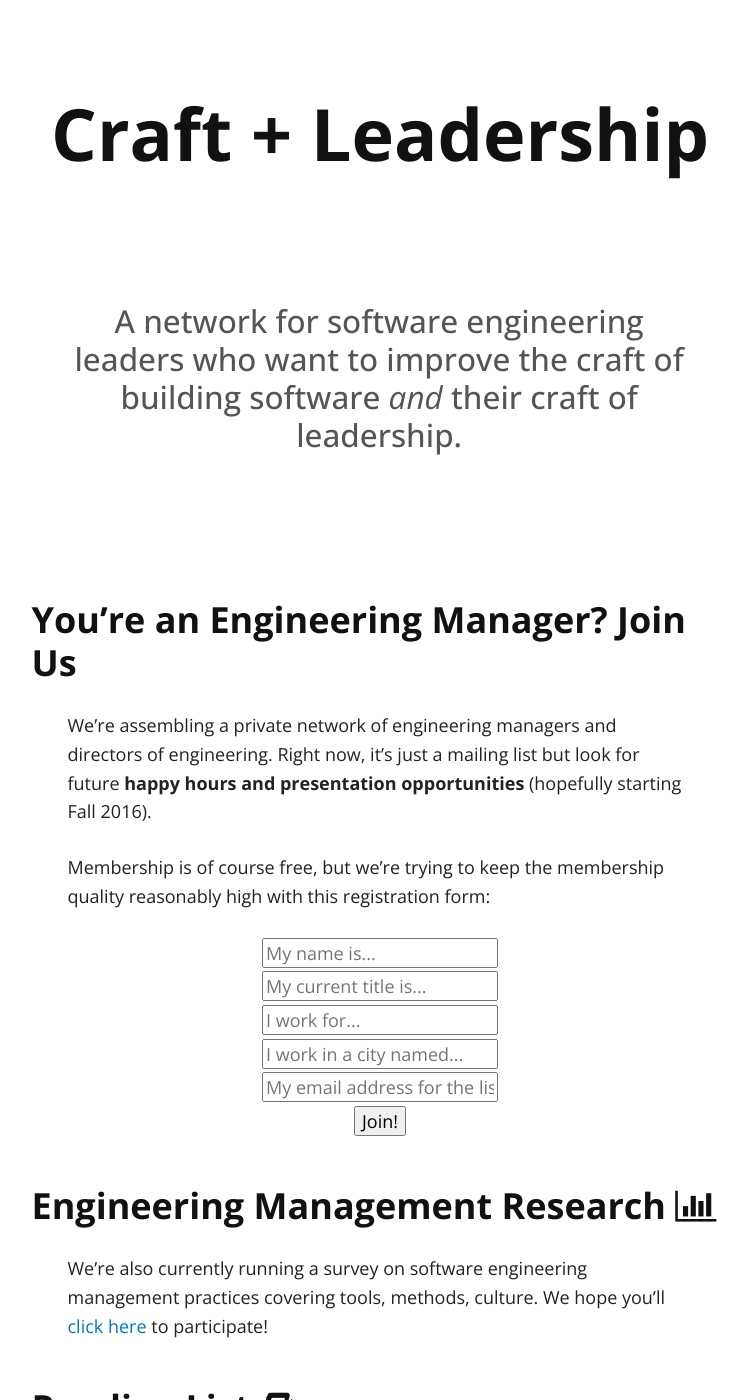
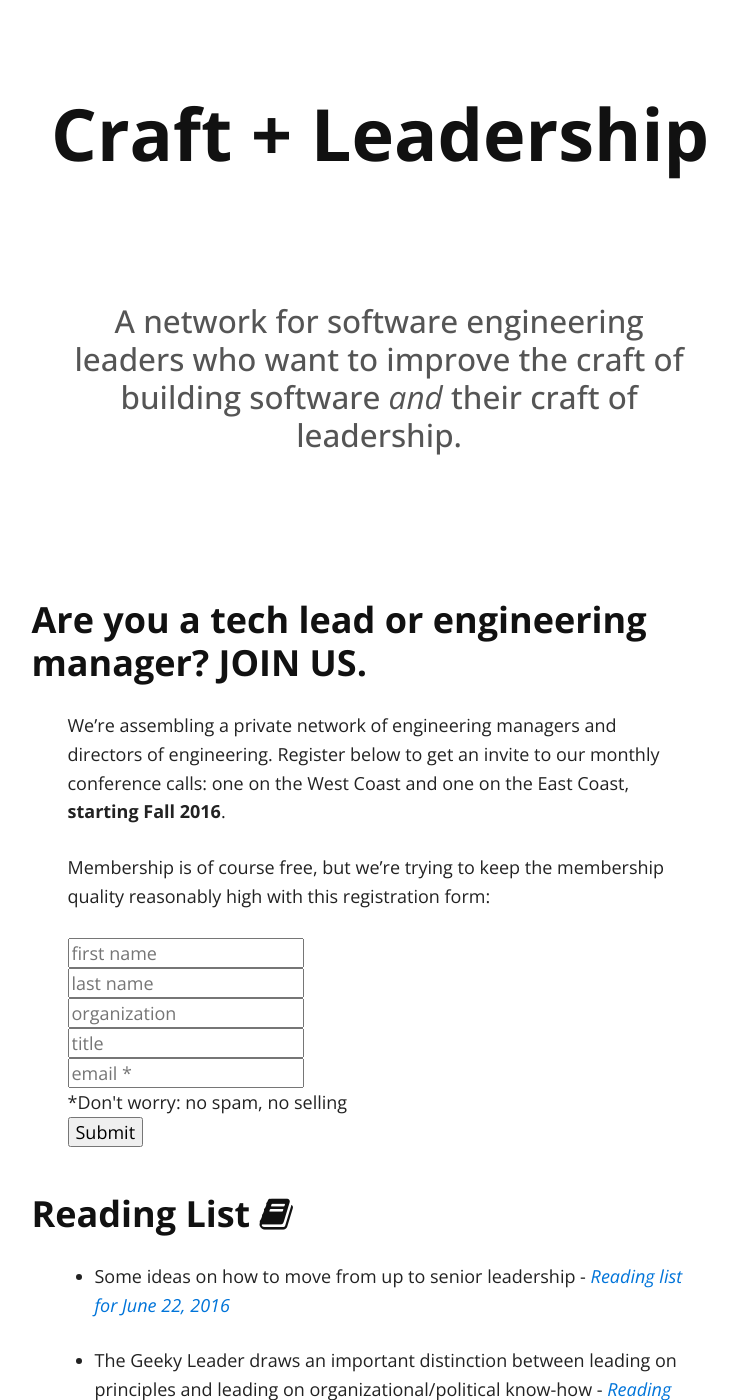
Before and after one commit to craftleadership/craftleadership.github.io, a Jekyll site: the page built from index.md, in a window 1280 px wide and 1400 px high. Shown: the whole window, without its empty margins (260-1008 px from the left). Built offline with Jekyll 4.4.1, drawn with Linux system fonts in a browser that asks for light colours; nearby versions of some CDN libraries; some of the changed text lies outside the part shown.

Commit message:
revised front page

```diff
--- /dev/null
+++ b/_includes/insightly.html
@@ -0,0 +1,9 @@
+<form name="insightly_web_to_contact" action="https://47jyfyj8.insight.ly/WebToContact/Create" method="post">
+  <input type="hidden" name="formId" value="u9fbZ9BbJ8e3VQoKMr7RwA==" />
+  <input id="insightly_firstName" name="FirstName" type="text" placeholder="first name"/><br/>
+  <input id="insightly_lastName" name="LastName" type="text" placeholder="last name"/><br/>
+  <input id="insightly_organization" name="Organization" type="text" placeholder="organization"/><br/>
+  <input id="insightly_role" name="Role" type="text" placeholder="title"/><br/>
+  <input id="emails[0]_Value" name="emails[0].Value" type="text" placeholder="email *"/><br/>
+  *Don't worry: no spam, no selling<br/>
+  <input type="submit" value="Submit"></form>
--- a/index.md
+++ b/index.md
@@ -4,17 +4,13 @@ layout: default
 
 ## {{ site.description }}
 
-### You're an Engineering Manager? Join Us
+### Are you a tech lead or engineering manager? JOIN US.
 
-We're assembling a private network of engineering managers and directors of engineering. Right now, it's just a mailing list but look for future **happy hours and presentation opportunities** (hopefully starting Fall 2016).
+We're assembling a private network of engineering managers and directors of engineering. Register below to get an invite to our monthly conference calls: one on the West Coast and one on the East Coast, **starting Fall 2016**.
 
 Membership is of course free, but we're trying to keep the membership quality reasonably high with this registration form:
 
-{% include formspree.html %}
-
-### Engineering Management Research <i class="fa fa-bar-chart" aria-hidden="true"></i>
-
-We're also currently running a survey on software engineering management practices covering tools, methods, culture. We hope you'll [click here](https://docs.google.com/a/michaelrice.com/forms/d/1mAYMiKK7DPD5KAyMQuX66gXwrTxgQl89Bwk302vBeI0/edit) to participate!
+{% include insightly.html %}
 
 ### Reading List <i class="fa fa-book" aria-hidden="true"></i>
 
@@ -28,8 +24,8 @@ Want to get involved? You can add your own articles or content or whatever by [f
 
 We're on Twitter [@craftleadership <i class="fa fa-twitter" aria-hidden="true"></i>](https://twitter.com/craftleadership)
 
-Want to join a conversation, suggest something for the reading list, or get an interview on a podcast? Send Michael an email at [me@michaelrice.com](mailto:me@michaelrice.com).
+Want to join a conversation, suggest something for the reading list, or just chat? Send Michael an email at [me@michaelrice.com](mailto:me@michaelrice.com).
 
 ### Virtual Conference Planning <i class="fa fa-volume-up" aria-hidden="true"></i>
 
-Seems like it would be a great idea to have more conferences or talks on this subject -- much like CalibrateSF did. Got ideas? Want to participate? Send Michael an email [me@michaelrice.com](mailto:me@michaelrice.com).
+Seems like it would be a great idea to have more conferences or talks on this subject -- much like CalibrateSF did (and there's a new one coming Fall 2016). Got ideas? Want to participate? Send Michael an email [me@michaelrice.com](mailto:me@michaelrice.com).
```
